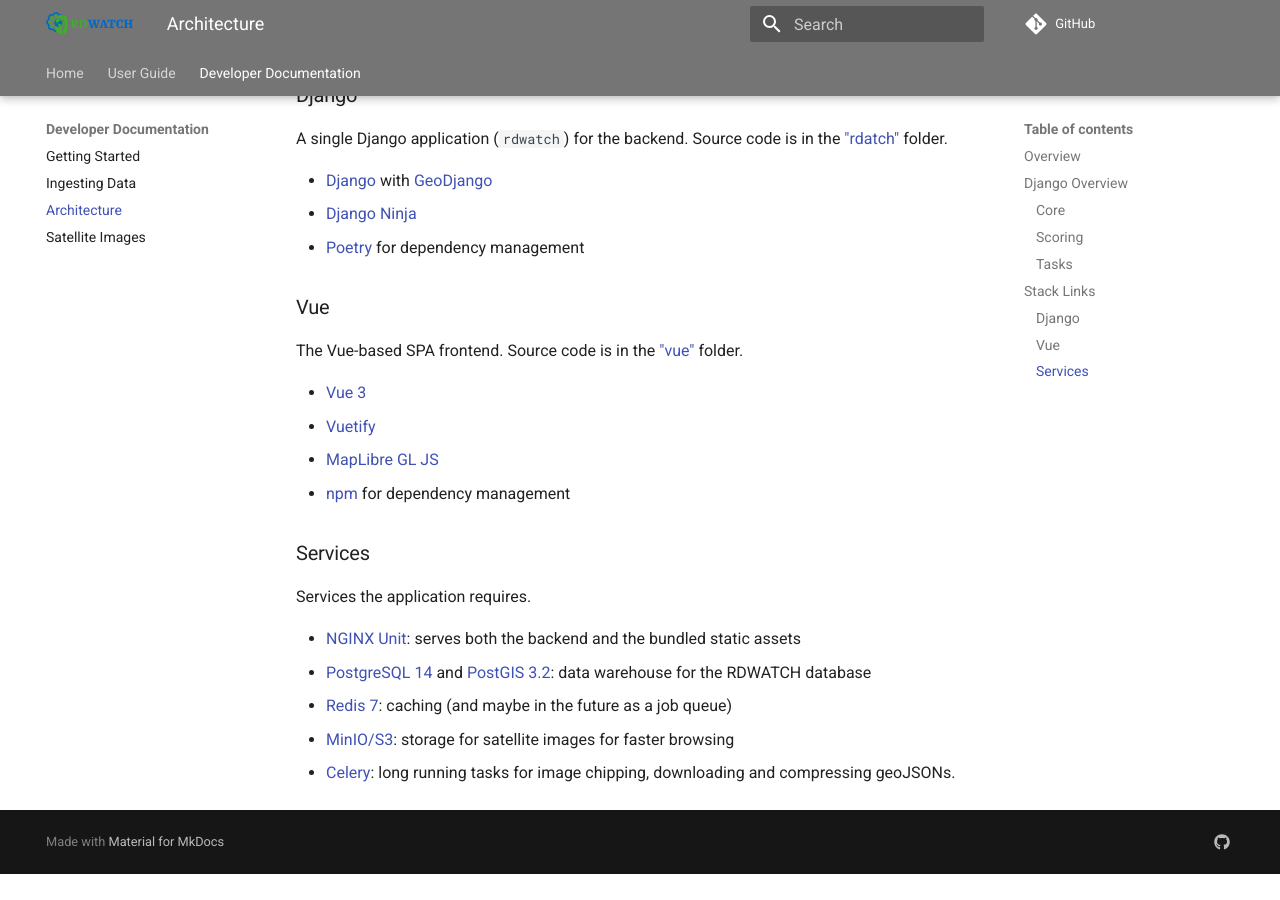
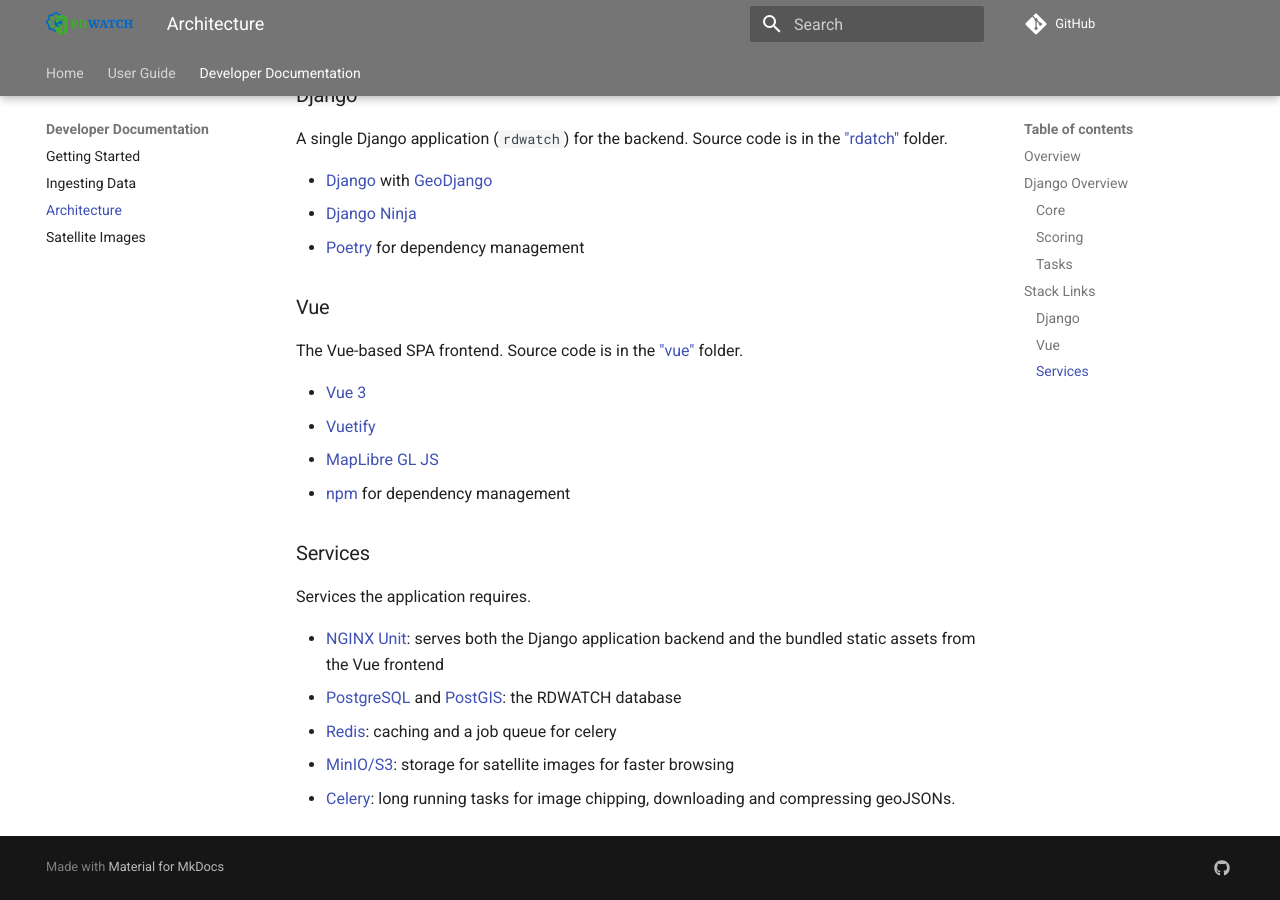
Before and after one commit to ResonantGeoData/RD-WATCH, an MkDocs documentation site: the page built from docs/DevDocs/Architecture.md, in a window 1280 px wide and 900 px high, scrolled down 1320 px. Built offline with MkDocs 1.6.1 and Material for MkDocs 9.7.7, drawn with Linux system fonts in a browser that asks for light colours; comment, search, counter and statistics services are not loaded; before the commit the page ends 2194 px from its top, so only the background shows below that.

Commit message:
Update docs/DevDocs/Architecture.md
Co-authored-by: Mike VanDenburgh <37340715+mvandenburgh@users.noreply.github.com>

```diff
--- a/docs/DevDocs/Architecture.md
+++ b/docs/DevDocs/Architecture.md
@@ -51,8 +51,8 @@
 
 Services the application requires.
 
-- [NGINX Unit](https://unit.nginx.org/): serves both the backend and the bundled static assets
-- [PostgreSQL 14](https://www.postgresql.org/docs/14/index.html) and [PostGIS 3.2](http://www.postgis.net/documentation/): data warehouse for the RDWATCH database
-- [Redis 7](https://redis.io/docs/): caching (and maybe in the future as a job queue)
+- [NGINX Unit](https://unit.nginx.org/): serves both the Django application backend and the bundled static assets from the Vue frontend
+- [PostgreSQL](https://www.postgresql.org/docs/) and [PostGIS](http://www.postgis.net/documentation/): the RDWATCH database
+- [Redis](https://redis.io/docs/): caching and a job queue for celery
 - [MinIO/S3](https://min.io/): storage for satellite images for faster browsing
-- [Celery](https://min.io/): long running tasks for image chipping, downloading and compressing geoJSONs.
+- [Celery](https://docs.celeryq.dev/en/stable/getting-started/introduction.html): long running tasks for image chipping, downloading and compressing geoJSONs.
```
